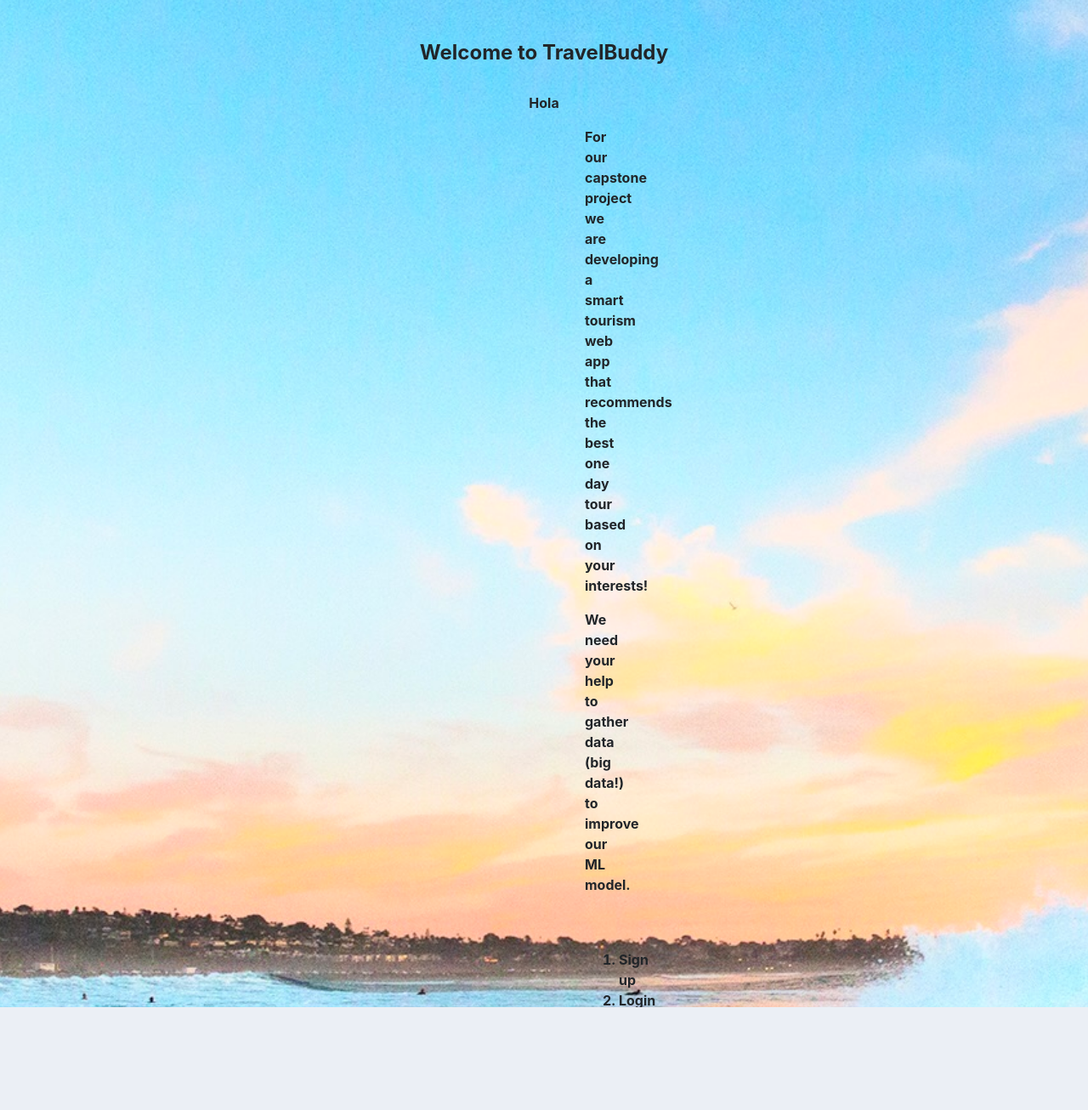
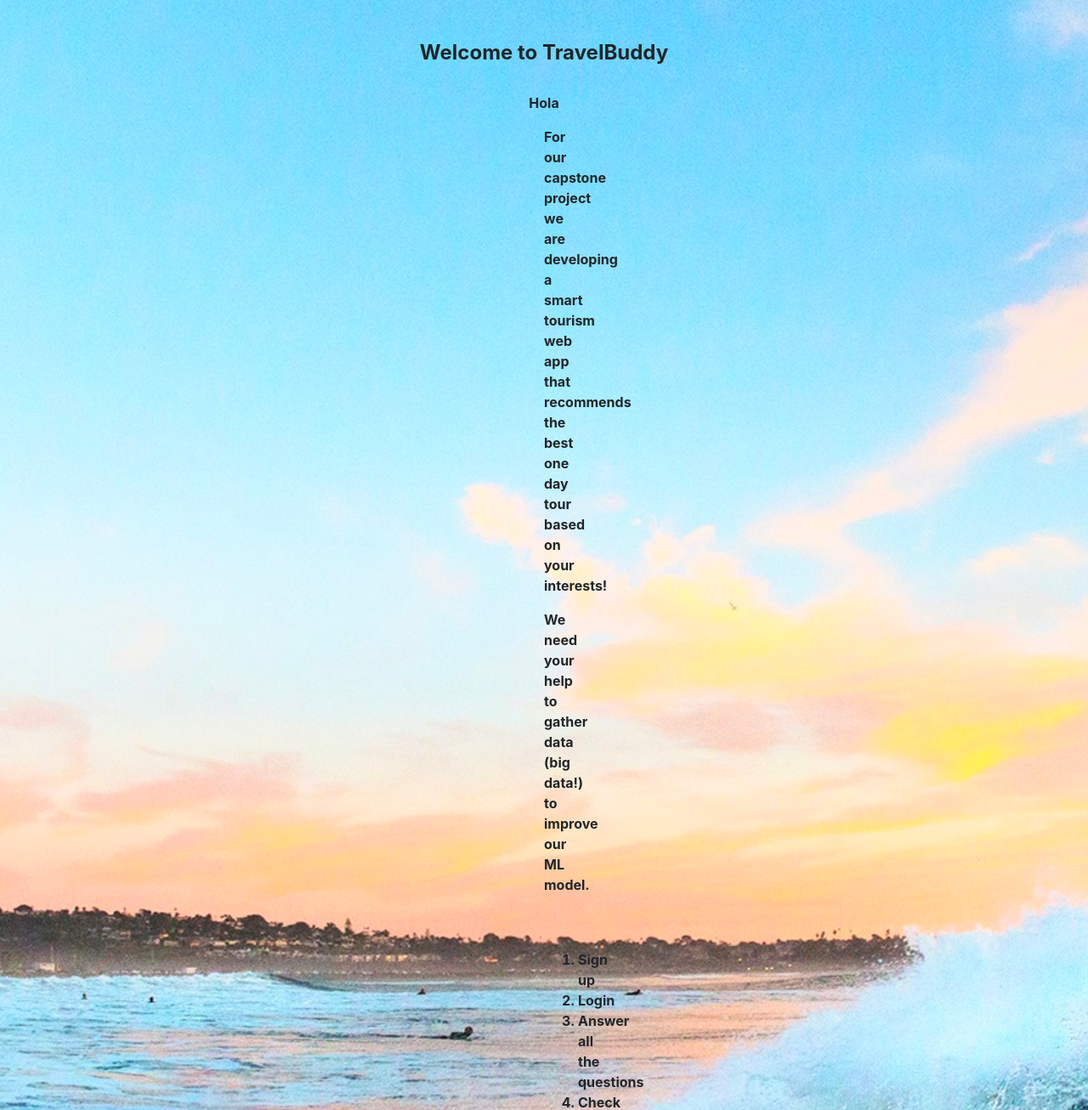
Before and after one commit to Hupperich-Manuel/Smart_Tourism, a Django app: page /home/ in a window 1280 px wide. Shown: the part 86-1392 px from the top of the page at 85% size. Run offline with Django 4.2, Linux system fonts and the light colour scheme; some libraries are stand-ins or nearby versions.

Commit message:
cover page home

```diff
--- a/home/templates/home/main.html
+++ b/home/templates/home/main.html
@@ -25,12 +25,12 @@
 	<div><b>
 		<p style='text-align:center; margin-top:2em'>Hola</p>
 
-		<p style='position:relative; margin-left:43em; margin-right:40em; margin-top:1em;'>For our capstone project we are developing a smart tourism web app that recommends the best one day tour based on your interests! </p>
+		<p style='position:relative; margin-left:40em; margin-right:37em; margin-top:1em;'>For our capstone project we are developing a smart tourism web app that recommends the best one day tour based on your interests! </p>
 
-		<p style='position:relative; margin-left:43em; margin-right:40em; margin-top:1em;'>We need your help to gather data (big data!) to improve our ML model.
+		<p style='position:relative; margin-left:40em; margin-right:37em; margin-top:1em;'>We need your help to gather data (big data!) to improve our ML model.
 		</p>
 	</b>
-	<ol style='position:relative; margin-left:43em; margin-right:40em; margin-top:4em;'>
+	<ol style='position:relative; margin-left:40em; margin-right:37em; margin-top:4em;'>
 		<b>
 		<li> Sign up</li>
 		<li> Login</li>
```
